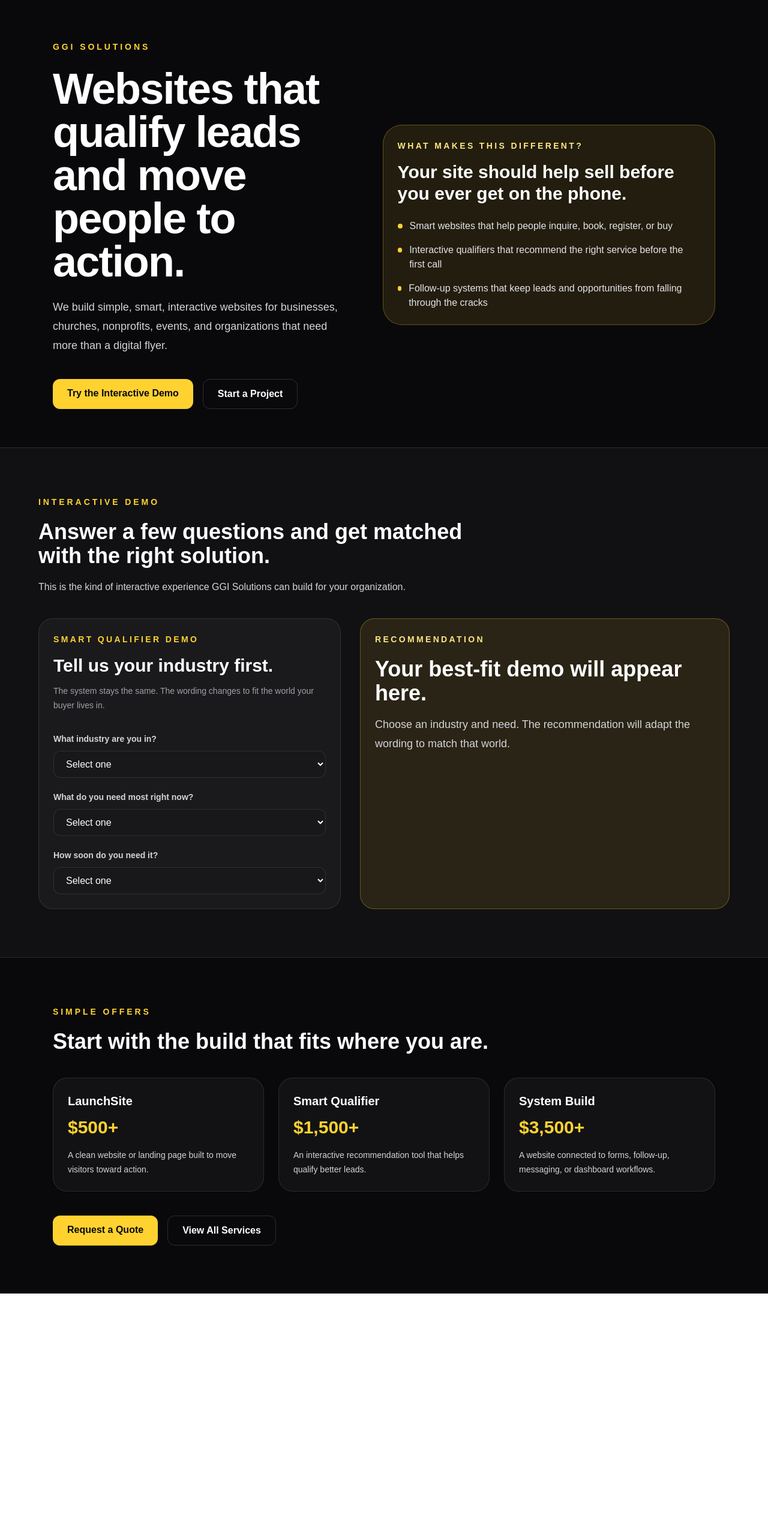
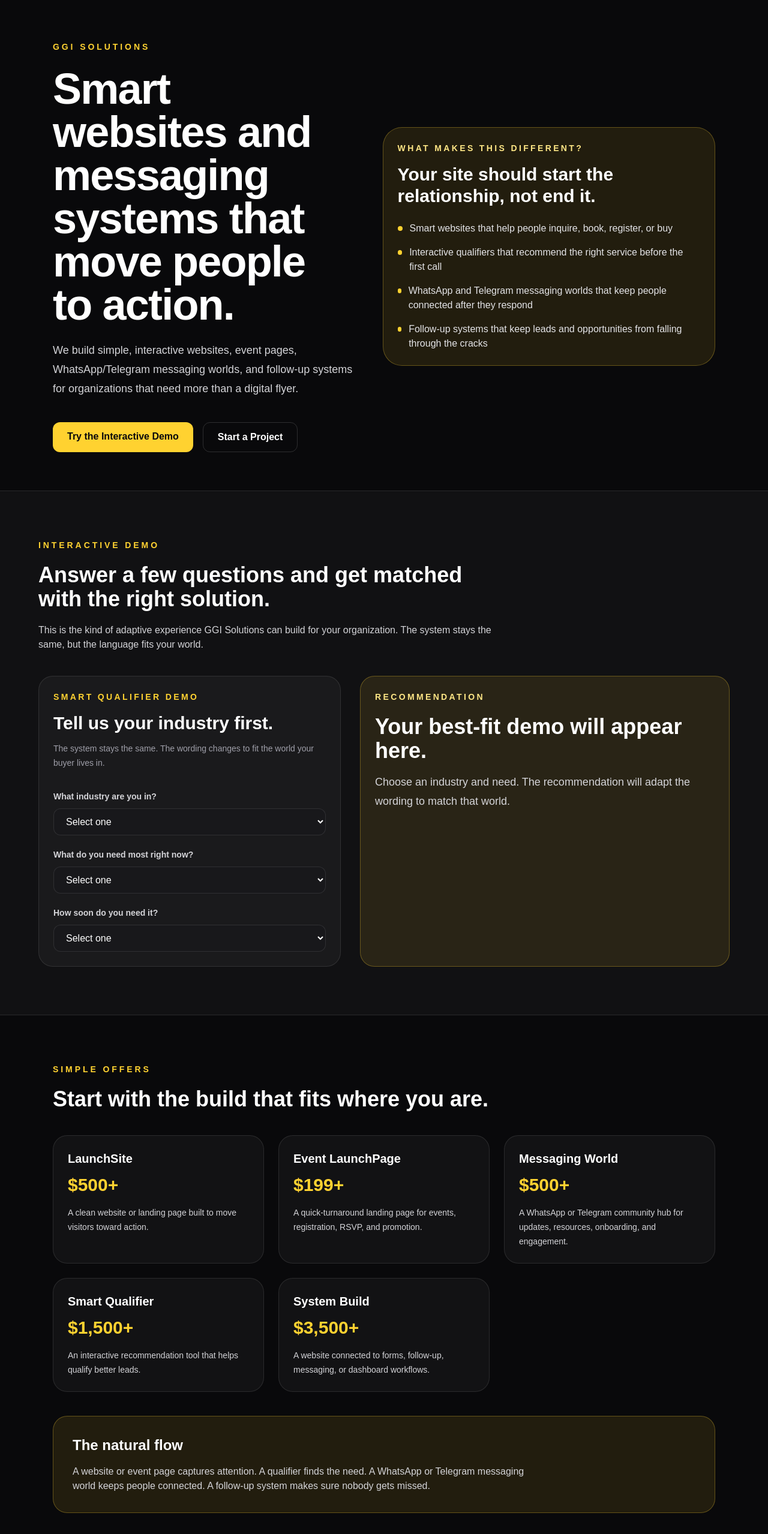
Before and after one commit to Pastorreno/ggi-app-starter, a Next.js app: page / in a window 1280 px wide. Shown: the part 88-2646 px from the top of the page at 60% size. Before the commit the page ends 2245 px from the top, so only its background shows below. Built offline with nearby package versions, Linux system fonts and the light colour scheme.

Commit message:
Restore Messaging Worlds prominently on homepage

```diff
--- a/src/app/page.tsx
+++ b/src/app/page.tsx
@@ -4,11 +4,14 @@ import { QualifierDemo } from '@/components/ggi/QualifierDemo'
 const offers = [
   'Smart websites that help people inquire, book, register, or buy',
   'Interactive qualifiers that recommend the right service before the first call',
+  'WhatsApp and Telegram messaging worlds that keep people connected after they respond',
   'Follow-up systems that keep leads and opportunities from falling through the cracks',
 ]
 
 const packages = [
   { name: 'LaunchSite', price: '$500+', description: 'A clean website or landing page built to move visitors toward action.' },
+  { name: 'Event LaunchPage', price: '$199+', description: 'A quick-turnaround landing page for events, registration, RSVP, and promotion.' },
+  { name: 'Messaging World', price: '$500+', description: 'A WhatsApp or Telegram community hub for updates, resources, onboarding, and engagement.' },
   { name: 'Smart Qualifier', price: '$1,500+', description: 'An interactive recommendation tool that helps qualify better leads.' },
   { name: 'System Build', price: '$3,500+', description: 'A website connected to forms, follow-up, messaging, or dashboard workflows.' },
 ]
@@ -30,9 +33,9 @@ export default function Home() {
         <div className="grid gap-12 lg:grid-cols-[0.95fr_1.05fr] lg:items-center">
           <div>
             <p className="text-sm font-semibold uppercase tracking-[0.28em] text-amber-300">GGI Solutions</p>
-            <h1 className="mt-6 text-5xl font-black tracking-tight sm:text-7xl">Websites that qualify leads and move people to action.</h1>
+            <h1 className="mt-6 text-5xl font-black tracking-tight sm:text-7xl">Smart websites and messaging systems that move people to action.</h1>
             <p className="mt-6 text-lg leading-8 text-zinc-300">
-              We build simple, smart, interactive websites for businesses, churches, nonprofits, events, and organizations that need more than a digital flyer.
+              We build simple, interactive websites, event pages, WhatsApp/Telegram messaging worlds, and follow-up systems for organizations that need more than a digital flyer.
             </p>
             <div className="mt-10 flex flex-wrap gap-4">
               <a href="#interactive" className="rounded-xl bg-amber-300 px-6 py-3 font-bold text-zinc-950 hover:bg-amber-200">Try the Interactive Demo</a>
@@ -42,7 +45,7 @@ export default function Home() {
 
           <div className="rounded-[2rem] border border-amber-300/30 bg-amber-300/10 p-6">
             <p className="text-sm font-semibold uppercase tracking-[0.24em] text-amber-200">What makes this different?</p>
-            <h2 className="mt-4 text-3xl font-bold">Your site should help sell before you ever get on the phone.</h2>
+            <h2 className="mt-4 text-3xl font-bold">Your site should start the relationship, not end it.</h2>
             <ul className="mt-6 space-y-4 text-zinc-200">
               {offers.map((offer) => (
                 <li key={offer} className="flex gap-3"><span className="mt-2 h-2 w-2 rounded-full bg-amber-300" />{offer}</li>
@@ -56,7 +59,7 @@ export default function Home() {
         <div className="mx-auto max-w-6xl">
           <p className="text-sm font-semibold uppercase tracking-[0.28em] text-amber-300">Interactive Demo</p>
           <h2 className="mt-5 max-w-3xl text-4xl font-bold">Answer a few questions and get matched with the right solution.</h2>
-          <p className="mt-5 max-w-3xl text-zinc-300">This is the kind of interactive experience GGI Solutions can build for your organization.</p>
+          <p className="mt-5 max-w-3xl text-zinc-300">This is the kind of adaptive experience GGI Solutions can build for your organization. The system stays the same, but the language fits your world.</p>
           <div className="mt-10">
             <QualifierDemo />
           </div>
@@ -66,7 +69,7 @@ export default function Home() {
       <section id="offers" className="mx-auto max-w-6xl px-6 py-20">
         <p className="text-sm font-semibold uppercase tracking-[0.28em] text-amber-300">Simple Offers</p>
         <h2 className="mt-5 max-w-3xl text-4xl font-bold">Start with the build that fits where you are.</h2>
-        <div className="mt-10 grid gap-6 md:grid-cols-3">
+        <div className="mt-10 grid gap-6 md:grid-cols-2 lg:grid-cols-3">
           {packages.map((pkg) => (
             <div key={pkg.name} className="rounded-3xl border border-white/10 bg-white/[0.04] p-6">
               <h3 className="text-xl font-bold">{pkg.name}</h3>
@@ -75,6 +78,10 @@ export default function Home() {
             </div>
           ))}
         </div>
+        <section className="mt-10 rounded-3xl border border-amber-300/30 bg-amber-300/10 p-8">
+          <h3 className="text-2xl font-bold">The natural flow</h3>
+          <p className="mt-4 max-w-3xl text-zinc-300">A website or event page captures attention. A qualifier finds the need. A WhatsApp or Telegram messaging world keeps people connected. A follow-up system makes sure nobody gets missed.</p>
+        </section>
         <div className="mt-10 flex flex-wrap gap-4">
           <Link href="/contact" className="rounded-xl bg-amber-300 px-6 py-3 font-bold text-zinc-950 hover:bg-amber-200">Request a Quote</Link>
           <Link href="/services" className="rounded-xl border border-white/15 px-6 py-3 font-semibold hover:border-white/40">View All Services</Link>
```
